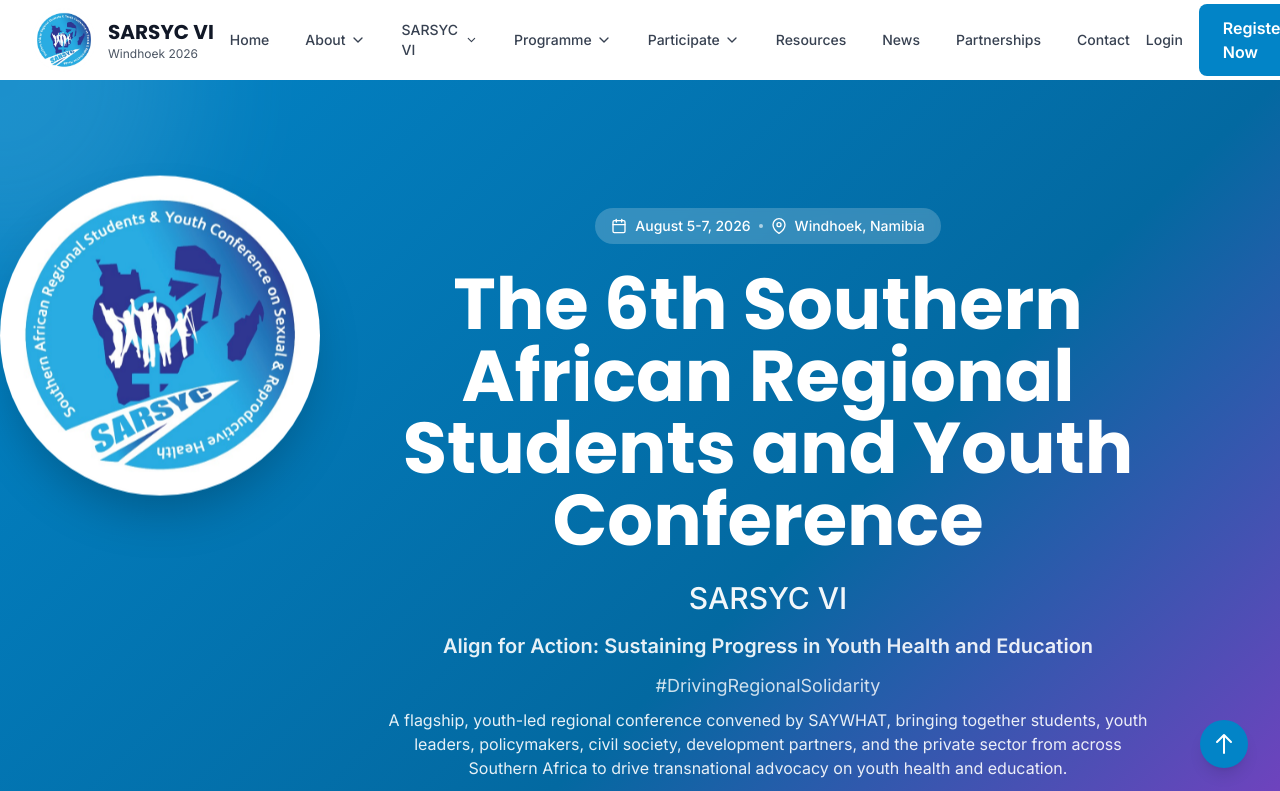
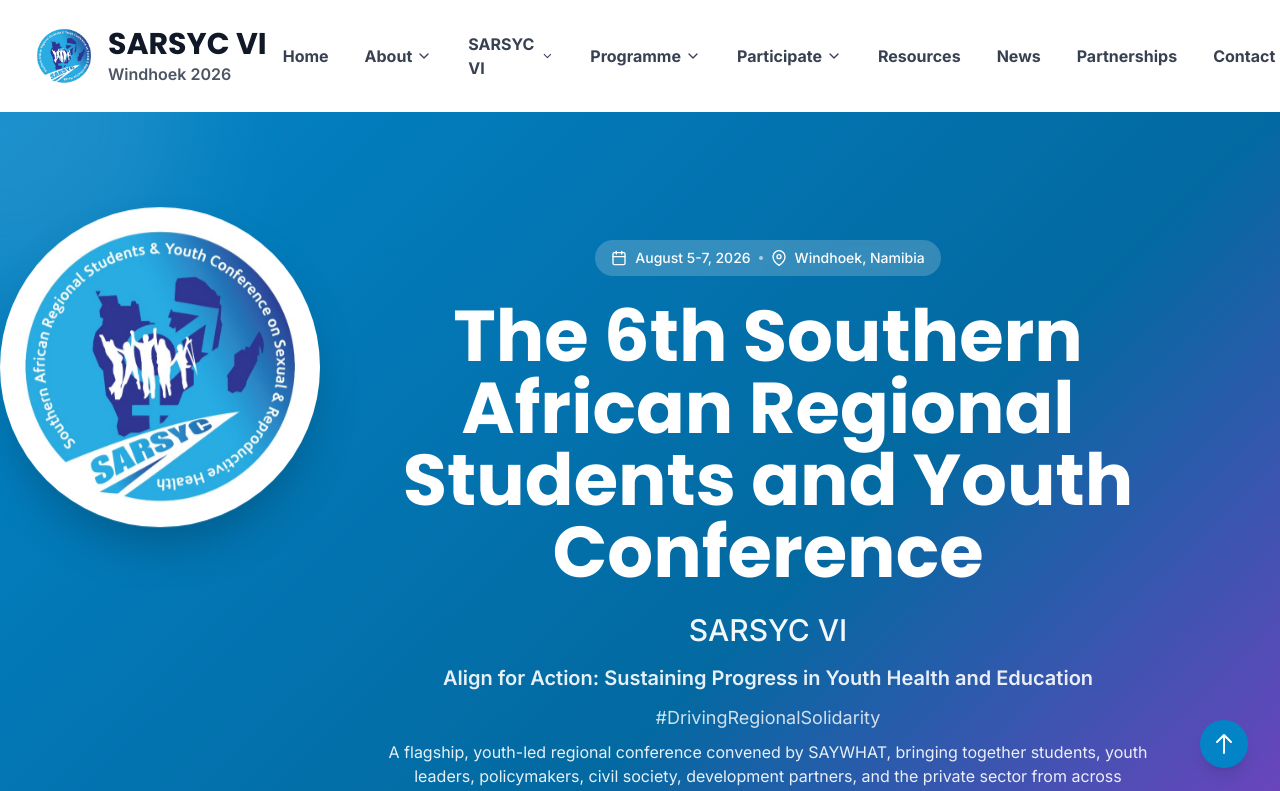
Before and after one commit to waltergkaturuza/SARSYC, a Next.js app: page / in a window 1280 px wide. Shown: the top 791 px of the page. Built offline with nearby package versions, Linux system fonts and the light colour scheme.

Commit message:
Widen topbar and bolden all fonts in header

```diff
--- a/src/app/(frontend)/layout.tsx
+++ b/src/app/(frontend)/layout.tsx
@@ -9,7 +9,7 @@
   return (
     <div className="flex flex-col min-h-screen">
       <Header />
-      <main className="flex-grow pt-20">
+      <main className="flex-grow pt-24 md:pt-28">
         {children}
       </main>
       <Footer />
--- a/src/components/layout/Header.tsx
+++ b/src/components/layout/Header.tsx
@@ -72,7 +72,7 @@
       }`}
     >
       <nav className="container-custom">
-        <div className="flex items-center justify-between h-20">
+        <div className="flex items-center justify-between h-24 md:h-28">
           {/* Logo - Circular */}
           <div className="flex-shrink-0">
             <Link href="/" className="flex items-center space-x-3">
@@ -87,10 +87,10 @@
                 />
               </div>
               <div className="hidden sm:block">
-                <div className="font-heading font-bold text-xl text-gray-900">
+                <div className="font-heading font-black text-2xl md:text-3xl text-gray-900">
                   SARSYC VI
                 </div>
-                <div className="text-xs text-gray-600">
+                <div className="text-sm md:text-base font-semibold text-gray-600">
                   Windhoek 2026
                 </div>
               </div>
@@ -108,7 +108,7 @@
               >
                 <Link
                   href={item.href}
-                  className="px-4 py-2 text-sm font-medium text-gray-700 hover:text-primary-600 transition-colors duration-200 flex items-center gap-1"
+                  className="px-4 py-2 text-base font-bold text-gray-700 hover:text-primary-600 transition-colors duration-200 flex items-center gap-1"
                 >
                   {item.name}
                   {item.dropdown && <FiChevronDown className="w-4 h-4" />}
@@ -134,10 +134,10 @@
 
           {/* CTA Buttons */}
           <div className="hidden lg:flex lg:items-center lg:space-x-4">
-            <Link href="/login" className="text-sm font-medium text-gray-700 hover:text-primary-600 transition-colors">
+            <Link href="/login" className="text-base font-bold text-gray-700 hover:text-primary-600 transition-colors">
               Login
             </Link>
-            <Link href="/participate/register" className="btn-primary">
+            <Link href="/participate/register" className="btn-primary font-bold text-base px-6 py-3">
               Register Now
             </Link>
           </div>
@@ -167,7 +167,7 @@
                 <div key={item.name}>
                   <Link
                     href={item.href}
-                    className="block px-4 py-3 text-base font-medium text-gray-700 hover:bg-primary-50 hover:text-primary-600 rounded-lg transition-colors duration-200"
+                    className="block px-4 py-3 text-base font-bold text-gray-700 hover:bg-primary-50 hover:text-primary-600 rounded-lg transition-colors duration-200"
                     onClick={() => setMobileMenuOpen(false)}
                   >
                     {item.name}
@@ -192,14 +192,14 @@
             <div className="mt-4 px-4 space-y-3">
               <Link
                 href="/login"
-                className="block text-center text-sm font-medium text-gray-700 hover:text-primary-600 py-2"
+                className="block text-center text-base font-bold text-gray-700 hover:text-primary-600 py-2"
                 onClick={() => setMobileMenuOpen(false)}
               >
                 Login
               </Link>
               <Link
                 href="/participate/register"
-                className="btn-primary w-full justify-center"
+                className="btn-primary w-full justify-center font-bold text-base"
                 onClick={() => setMobileMenuOpen(false)}
               >
                 Register Now
```
